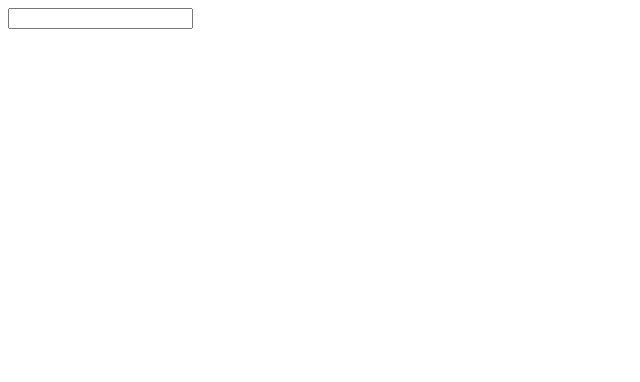
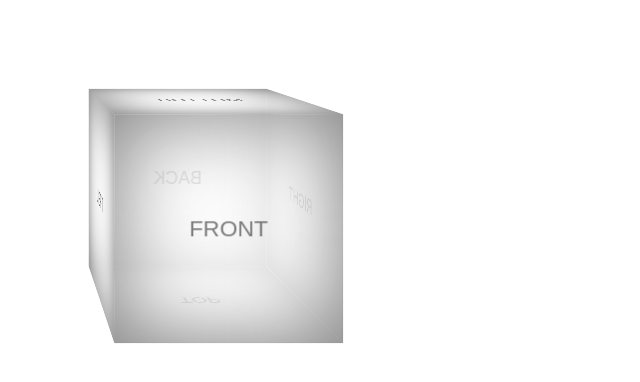
Before and after one commit to crvidya/java-mag-angularjs-article, a website: page cube01-cube-rotate/index.html in a window 1280 px wide. Shown: the whole page, without its empty margins (0-640 px from the left). Drawn offline with Linux system fonts and the light colour scheme.

Commit message:
add(cube01): add cube example code

```diff
--- a/cube01-cube-rotate/index.html
+++ b/cube01-cube-rotate/index.html
@@ -2,10 +2,19 @@
 <html ng-app>
 <head>
     <title>Cube</title>
+    <link href="styles/cube.css" media="all" rel="stylesheet">
 </head>
 <body>
-<input type="text" ng-model="text"/>
-<span ng-bind="text"></span>
+<div class="wrap">
+    <div class="cube">
+        <div class="front">front</div>
+        <div class="back">back</div>
+        <div class="top">top</div>
+        <div class="bottom">bottom</div>
+        <div class="left">left</div>
+        <div class="right">right</div>
+    </div>
+</div>
 
 <script src="lib/angular/angular.js"></script>
 </body>
--- /dev/null
+++ b/cube01-cube-rotate/styles/cube.css
@@ -0,0 +1,52 @@
+.wrap {
+    position: absolute;
+    top: 100px;
+    left: 100px;
+    -webkit-perspective: 800px;
+    -webkit-perspective-origin: -50% -50%;
+}
+
+.cube {
+    position: relative;
+    width: 200px;
+    height: 200px;
+    -webkit-transform-style: preserve-3d;
+}
+
+.cube div {
+    position: absolute;
+    width: 200px;
+    height: 200px;
+    background: rgba(255,255,255,0.8);
+    box-shadow: inset 0 0 80px rgba(125,125,125,1.0);
+    font-size: 20px;
+    text-align: center;
+    line-height: 200px;
+    color: rgba(0,0,0,0.5);
+    font-family: sans-serif;
+    text-transform: uppercase;
+}
+
+.back {
+    -webkit-transform: rotateY(180deg) translateZ(100px);
+}
+
+.right {
+    -webkit-transform: rotateY(90deg) translateZ(100px);
+}
+
+.left {
+    -webkit-transform: rotateY(-90deg) translateZ(100px);
+}
+
+.top {
+    -webkit-transform: rotateX(-90deg) translateZ(100px);
+}
+
+.bottom {
+    -webkit-transform: rotateX(90deg) translateZ(100px);
+}
+
+.front {
+    -webkit-transform: translateZ(100px);
+}
```
